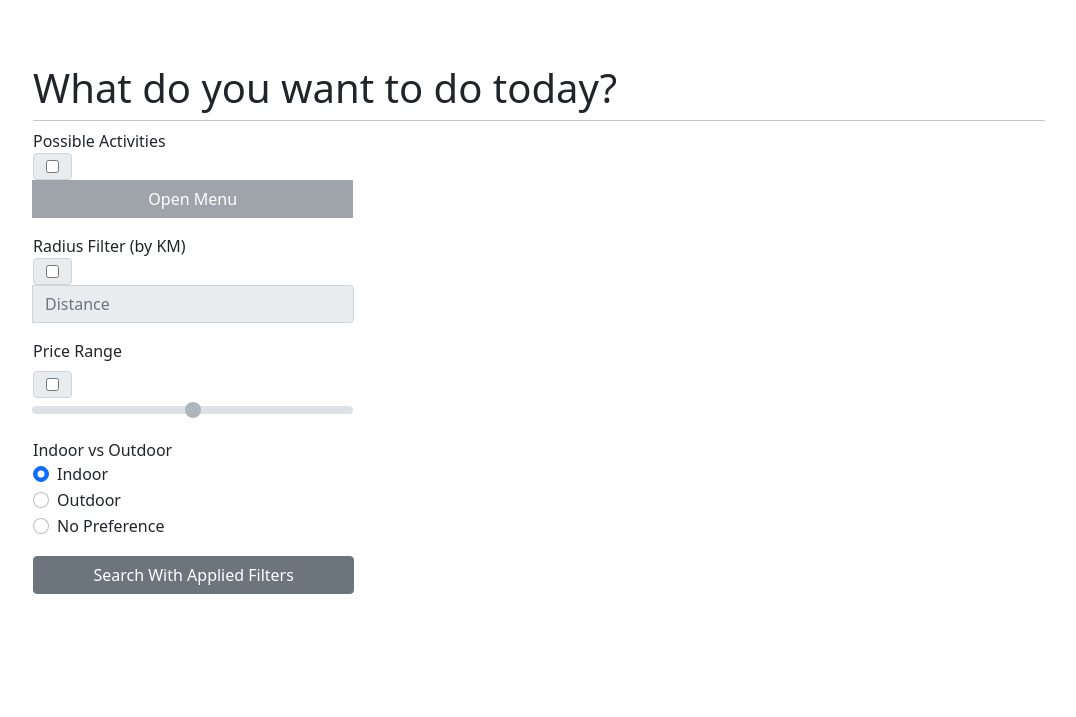
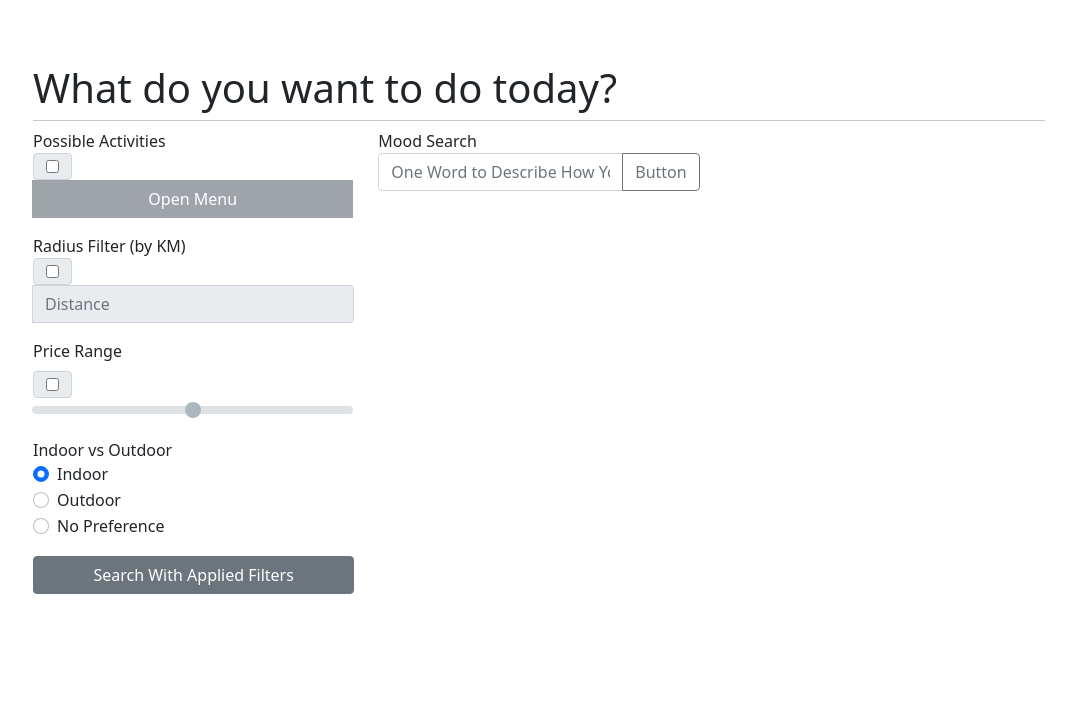
Before and after one commit to CaspianA1/BBN-Hackathon, a Flask app: page / in a window 1280 px wide. Shown: the top 717 px of the page, without its empty margins (101-1177 px from the left). Run offline with Flask 2, Linux system fonts and the light colour scheme; data that the repository does not hold is empty.

Commit message:
add new feature, mood search, to find most closely related moods

```diff
--- a/app.py
+++ b/app.py
@@ -1,12 +1,22 @@
 import os
-from flask import Flask, render_template, request, redirect, session, flash
+from flask import Flask, render_template, request, redirect, session, flash, jsonify
 from flask_sqlalchemy import SQLAlchemy
 from flask_mail import Mail
 from itsdangerous import TimedJSONWebSignatureSerializer as Serializer
 from tempfile import mkdtemp
 from werkzeug.security import check_password_hash, generate_password_hash
 from db_construction import Activity, Placetype, Comment
-import requests, json, datetime
+import requests, json, datetime, nltk, ssl, spacy, en_core_web_md, math
+
+try:
+    _create_unverified_https_context = ssl._create_unverified_context
+except AttributeError:
+    pass
+else:
+    ssl._create_default_https_context = _create_unverified_https_context
+
+
+nlp = en_core_web_md.load()
 
 app = Flask(__name__)
 
@@ -29,9 +39,36 @@ def index():
             if 'typeCheck' in activity_check and request.form.get(activity_check) == 'on':
                 checkList.append(activity_check.split('@')[1].strip())
 
+        return render_template("index.html", activities=Activity.query.order_by(Activity.activity_name).all())
+
+@app.route('/api/v1/moodsearch', methods=['POST'])
+def moodsearch():
+    moods = ['happy', 'sad', 'tired', 'angry', 'excited']
+    if request.method == 'POST':
+        data = request.get_json()
+        print(data)
+        vec = nlp(data['word'])
+        mood_doc = nlp(' '.join(moods))
+        similarities = []
+        for mood in mood_doc:
+            similarities.append((vector_cosine_similarity(vec.vector, mood.vector), mood.text))
+
+        return jsonify({'payload': sorted(similarities, key=lambda x: x[0], reverse=True)[:5]})
+    else:
+        return render_template('apologies.html')
 
 
-        return render_template("index.html", activities=Activity.query.order_by(Activity.activity_name).all())
+def vector_cosine_similarity(vec1,vec2):
+    #Assume vec1 and vec2 have the same size
+    dot_product = 0
+    vec1_sum = 0
+    vec2_sum = 0
+    for i, v_1 in enumerate(vec1):
+        dot_product += v_1 * vec2[i]
+        vec1_sum += v_1**2
+        vec2_sum += vec2[i]**2
+
+    return dot_product/(math.sqrt(vec1_sum)*math.sqrt(vec2_sum))
 
 
 """
--- /dev/null
+++ b/templates/apologies.html
@@ -0,0 +1,5 @@
+{%extends "layout.html"%}
+
+{%block body%}
+Sorry!
+{%endblock%}
--- a/templates/index.html
+++ b/templates/index.html
@@ -105,9 +105,16 @@
     </div>
 
       </div>
-      <!-- <div class="col-md-4">
+      <div class="col-md-4">
+        <div class="form-group">
+          <label for="moodSearchbar">Mood Search</label>
+        <div class="input-group mb-3">
 
-      </div> -->
+          <input type="text" class="form-control" id="moodSearchbar" placeholder="One Word to Describe How You're Feeling" aria-label="Recipient's username" aria-describedby="button-addon2">
+          <button class="btn btn-outline-secondary" type="button" onclick="mood_search_api();" id="moodButton">Button</button>
+        </div>
+      </div>
+      </div>
 
       <!-- <div class="col-md-4">
       </div> -->
@@ -235,6 +242,21 @@
         console.log("$".repeat(parseInt(element.value)));
         document.getElementById('priceVisual').innerHTML = "$".repeat(parseInt(element.value));
       }
+
+      function mood_search_api(){
+        fetch("/api/v1/moodsearch",
+            {
+                headers: {
+                  'Accept': 'application/json',
+                  'Content-Type': 'application/json'
+                },
+                method: "POST",
+                body: JSON.stringify({word: document.getElementById('moodSearchbar').value.trim().split(' ')[0]})
+            })
+            .then(res => res.json())
+            .then(result => {console.log(result)})
+            .catch(function(res){ console.log(res) });
+      }
     </script>
           </div>
           </div>
```
